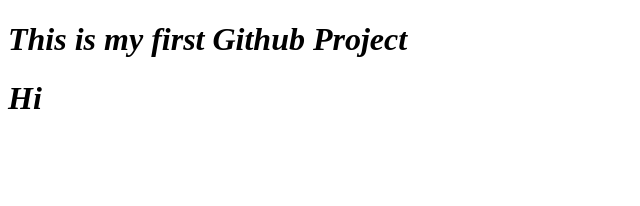
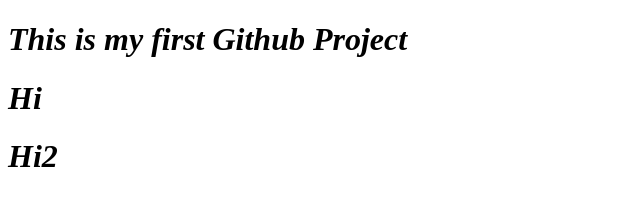
Before and after one commit to FahadKhan1234590/myfirstproject, a plain HTML site: page index.html in a window 1280 px wide. Shown: the whole page, without its empty margins (0-640 px from the left). Drawn offline with Linux system fonts and the light colour scheme.

Commit message:
update in code

```diff
--- a/index.html
+++ b/index.html
@@ -9,5 +9,6 @@
 <body>
     <h1>This is my first Github Project</h1>
     <h1>Hi</h1>
+    <h1>Hi2</h1>
 </body>
 </html>
```
